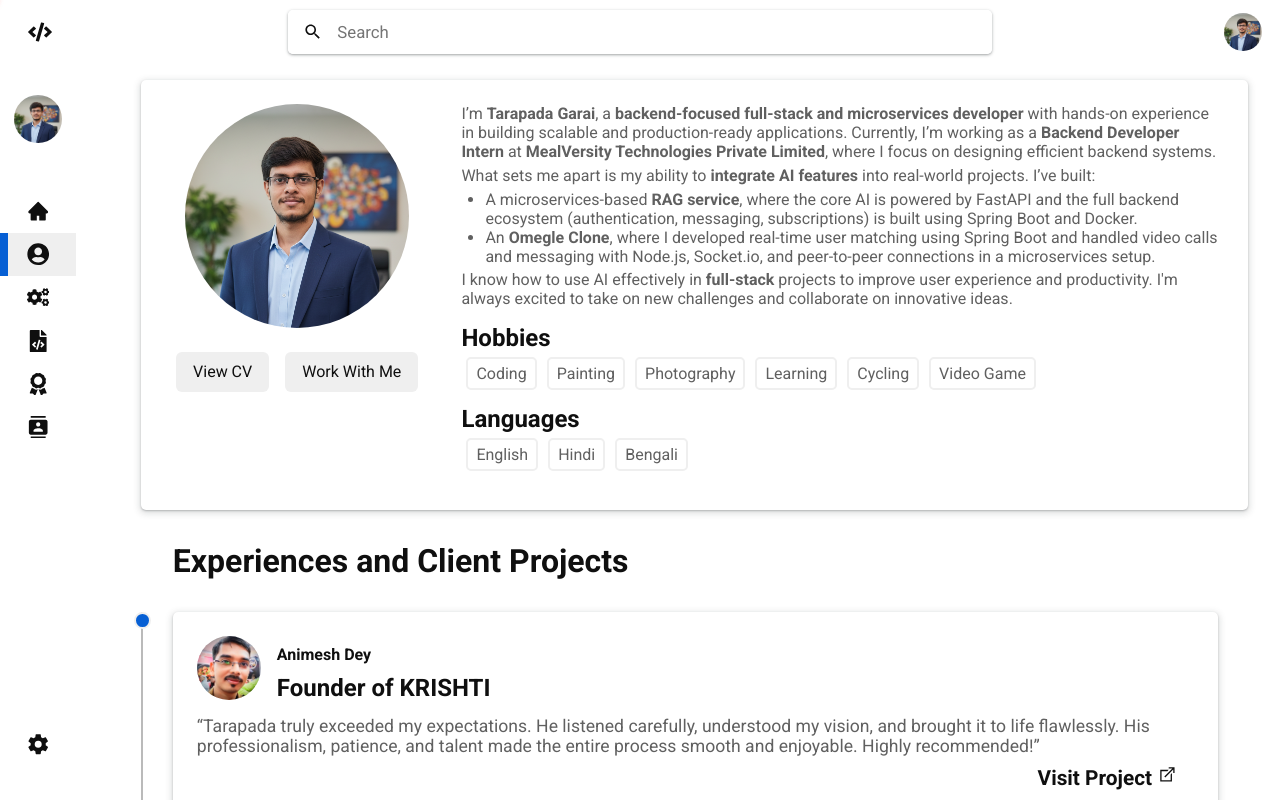
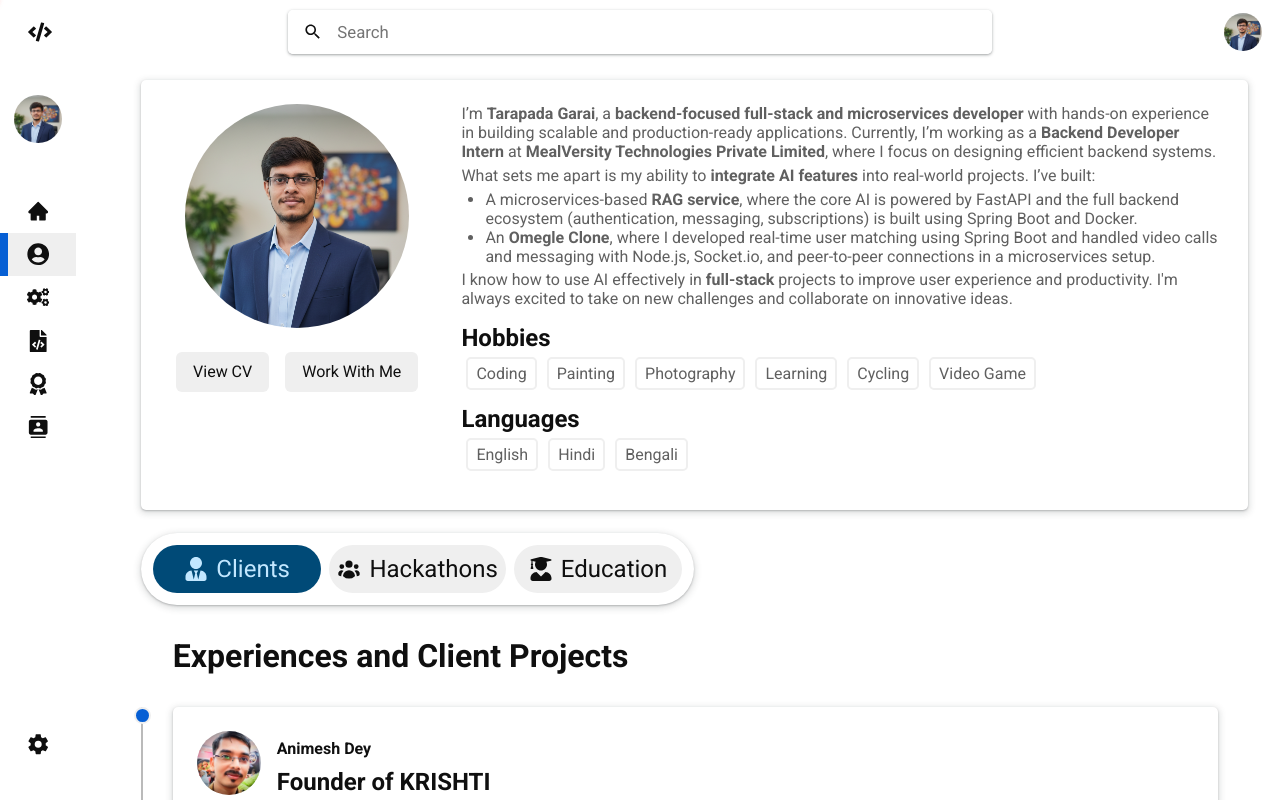
Before and after one commit to codingWithRakesh/React_Portfolio, a React (Vite) app: page /about in a window 1280 px wide. Shown: the top 800 px of the page. Built offline with nearby package versions, Linux system fonts and the light colour scheme; a web font is replaced by a local one.

Commit message:
feat: enhance certificates and projects sections with new Docker certificate, improve filtering options, and update UI components

```diff
--- a/src/App.css
+++ b/src/App.css
@@ -1133,9 +1133,35 @@
     gap: 2.5rem;
 }
 
+.tagComponent{
+    width: 100%;
+    display: flex;
+    align-items: center;
+}
+
 .titleSkill {
     width: 100%;
     color: var(--headerColor);
+}
+
+.projectTags{
+    padding: 0 1rem;
+    display: flex;
+    align-items: center;
+}
+
+.projectTag{
+    padding: 0 1rem;
+    height: 2.5rem;
+    display: flex;
+    align-items: center;
+    justify-content: center;
+    border-radius: 50px;
+    background-color: var(--componentBG);
+    color: var(--headerColor);
+    margin-left: .7rem;
+    cursor: pointer;
+    white-space: nowrap;
 }
 
 .skillBox {
@@ -1379,7 +1405,7 @@
     align-items: center;
     justify-content: center;
     gap: 2rem;
-    padding: 1rem 3rem;
+    padding: 1rem 3rem 3rem 3rem;
 }
 
 .projectShowAll{
@@ -1803,6 +1829,43 @@ img {
 /* about page */
 .about {
     padding: 1rem 2rem 2rem 4rem
+}
+
+.aboutButtons{
+    height: 4.5rem;
+    max-width: 50%;
+    display: flex;
+    align-items: center;
+    justify-content: center;
+    padding: .75rem;
+    background-color: var(--componentBG);
+    margin: 1.4rem 0 0 0;
+    border-radius: 50px;
+    gap: .5rem;
+}
+
+.aboutSectionButton{
+    height: 3rem;
+    border: none;
+    outline: none;
+    background-color: var(--componentBGhover);
+    color: var(--headerColor);
+    font-size: 1.5rem;
+    width: 100%;
+    border-radius: 50px;
+    padding: .5rem;
+    cursor: pointer;
+    display: flex;
+    align-items: center;
+    justify-content: center;
+    gap: .5rem;
+}
+
+.aboutSectionButtonIcon{
+    font-size: 1.5rem;
+    display: flex;
+    align-items: center;
+    justify-content: center;
 }
 
 .titleAbout {
@@ -2029,6 +2092,33 @@ img {
     padding: 0;
 }
 
+.certificateTagComponent {
+    width: 100%;
+    display: flex;
+    align-items: center;
+    padding-right: 2rem;
+}
+
+.certificateTags {
+    padding: 0 1rem;
+    display: flex;
+    align-items: center;
+}
+
+.certificatetag {
+    padding: 0 1rem;
+    height: 2.5rem;
+    display: flex;
+    align-items: center;
+    justify-content: center;
+    border-radius: 50px;
+    background-color: var(--componentBG);
+    color: var(--headerColor);
+    margin-left: .7rem;
+    cursor: pointer;
+    white-space: nowrap;
+}
+
 .certificate {
     columns: 2;
     gap: 1.8rem;
@@ -2482,3 +2572,8 @@ img {
 .error h1,p{
     color: var(--headerColor);
 }
+
+.activeTags{
+    background-color: #004A77 !important;
+    color: #C2E7FF;
+}
--- a/src/contexts/context.jsx
+++ b/src/contexts/context.jsx
@@ -3,7 +3,7 @@ import React, { createContext, useState } from 'react'
 export const UserContext = createContext()
 
 const UserContextProvider = ({ children }) => {
-    const [sidebar, setsidebar] = useState(screen.width < 1050)
+    const [sidebar, setsidebar] = useState(true) //screen.width < 1050
     return (
         <UserContext.Provider value={[[sidebar, setsidebar]]}>
             {children}
--- a/src/details/projects.jsx
+++ b/src/details/projects.jsx
@@ -51,46 +51,26 @@ export const projects = [
     {
         name: "RAG Service",
         link: "https://binary-v2-fz6d.vercel.app/",
-        skills: ["Java", "Spring", "Spring Boot", "Spring Security", "Spring Data", "Spring AI", "Python", "FastAPI", "Docker", "ChromaDB", "MongoDB", "Express js", "React", "Node js","TypeScript", "AI", "Tailwind", "React Router Dom", "Gemini", "JavaScript", "HTML", "CSS", "Flexbox", "Figma", "GitHub", "Git"],
+        skills: ["Java", "Spring", "Spring Boot", "Spring Security", "Spring Data", "Spring AI", "Python", "FastAPI", "Docker", "ChromaDB", "MongoDB", "Express js", "React", "Node js", "TypeScript", "AI", "Tailwind", "React Router Dom", "Gemini", "JavaScript", "HTML", "CSS", "Flexbox", "Figma", "GitHub", "Git"],
         video: binaryV2,
         checkName: "projects",
         gitHub: "https://github.com/codingWithRakesh/BinaryV2",
         ...colors,
         isNew: '17/02/2026 to 06/04/2026',
         isGood: false,
+        type: "best"
     },
     {
         name: "Omagle Clone",
         link: "https://omegle-clone-taupe.vercel.app/",
-        skills: ["Java", "Spring", "Spring Boot", "Spring Security", "Docker", "MongoDB", "Express js", "React", "Node js","TypeScript", "AI", "Tailwind", "React Router Dom", "ChatGPT", "JavaScript", "HTML", "CSS", "Flexbox", "Figma", "GitHub", "Git"],
+        skills: ["Java", "Spring", "Spring Boot", "Spring Security", "Docker", "MongoDB", "Express js", "React", "Node js", "TypeScript", "AI", "Tailwind", "React Router Dom", "ChatGPT", "JavaScript", "HTML", "CSS", "Flexbox", "Figma", "GitHub", "Git"],
         video: omageClone,
         checkName: "projects",
         gitHub: "https://github.com/codingWithRakesh/omegle-clone",
         ...colors,
         isNew: '17/02/2026 to 06/04/2026',
         isGood: false,
-    },
-    {
-        name: "Room For Cheat",
-        link: "https://roomforcheat.vercel.app/",
-        skills: ["Java", "Spring", "Spring Boot", "Spring Security", "Spring Data", "Docker", "MongoDB", "Express js", "React", "Node js","TypeScript", "AI", "Tailwind", "React Router Dom", "Gemini", "JavaScript", "HTML", "CSS", "Flexbox", "Figma", "GitHub", "Git"],
-        video: roonForCheatVideo,
-        checkName: "projects",
-        gitHub: "https://github.com/codingWithRakesh/CheatRoom",
-        ...colors,
-        isNew: '17/02/2026 to 06/04/2026',
-        isGood: false,
-    },
-    {
-        name: "Real Bhutan",
-        link: "https://www.realbhutan.in/",
-        skills: ["MongoDB", "Express js", "React", "Node js", "Nginx", "PM2", "Tailwind", "React Router Dom", "ChatGPT", "JavaScript", "HTML", "CSS", "Flexbox", "Figma", "GitHub", "Git"],
-        image: reatBhutanImg,
-        checkName: "projects",
-        gitHub: "https://github.com/codingWithRakesh/lottery-result",
-        ...colors,
-        isNew: '17/02/2026 to 06/04/2026',
-        isGood: false,
+        type: "best"
     },
     {
         name: "Instagram Clone AI",
@@ -113,7 +93,46 @@ export const projects = [
         ],
         Timeframe: "6 March 2025 - 20 May 2025",
         isNew: '17/02/2026 to 06/04/2026',
-        isGood: false
+        isGood: false,
+        type: "best"
+    },
+    {
+        name: "Room For Cheat",
+        link: "https://roomforcheat.vercel.app/",
+        skills: ["Java", "Spring", "Spring Boot", "Spring Security", "Spring Data", "Docker", "MongoDB", "Express js", "React", "Node js", "TypeScript", "AI", "Tailwind", "React Router Dom", "Gemini", "JavaScript", "HTML", "CSS", "Flexbox", "Figma", "GitHub", "Git"],
+        video: roonForCheatVideo,
+        checkName: "projects",
+        gitHub: "https://github.com/codingWithRakesh/CheatRoom",
+        ...colors,
+        isNew: '17/02/2026 to 06/04/2026',
+        isGood: false,
+        type: "best"
+    },
+    {
+        name: "Spotify Clone",
+        link: "https://spotify-clone-one-alpha.vercel.app/",
+        skills: ["MongoDB", "Express js", "React", "Node js", "TypeScript", "Tailwind", "React Router Dom", "ChatGPT", "JavaScript", "HTML", "CSS", "Flexbox", "Figma", "GitHub", "Git"],
+        video: Spotify,
+        checkName: "projects",
+        gitHub: "https://github.com/codingWithRakesh/spotify-clone",
+        labels: ['HTML', 'Tailwind', 'JavaScript'],
+        data: [6, 38, 12, 44],
+        backgroundColor: [
+            'rgba(54, 162, 235, 0.2)',
+            'rgba(255, 99, 132, 0.2)',
+            'rgba(75, 192, 192, 0.2)',
+            'rgba(255, 206, 86, 0.2)',
+        ],
+        borderColor: [
+            'rgba(54, 162, 235, 1)',
+            'rgba(255, 99, 132, 1)',
+            'rgba(75, 192, 192, 1)',
+            'rgba(255, 206, 86, 1)',
+        ],
+        Timeframe: "02 June 2025 - 21 June 2025",
+        isNew: '17/02/2026 to 06/04/2026',
+        isGood: false,
+        type: "best"
     },
     {
         name: "Google Keep Clone AI",
@@ -136,7 +155,19 @@ export const projects = [
         ],
         Timeframe: "16 January 2025 - 03 February 2025",
         isNew: '17/02/2026 to 06/04/2026',
-        isGood: false
+        isGood: false,
+        type: "best"
+    },
+    {
+        name: "Real Bhutan",
+        link: "https://www.realbhutan.in/",
+        skills: ["MongoDB", "Express js", "React", "Node js", "Nginx", "PM2", "Tailwind", "React Router Dom", "ChatGPT", "JavaScript", "HTML", "CSS", "Flexbox", "Figma", "GitHub", "Git"],
+        image: reatBhutanImg,
+        checkName: "projects",
+        gitHub: "https://github.com/codingWithRakesh/lottery-result",
+        ...colors,
+        isNew: '17/02/2026 to 06/04/2026',
+        isGood: false,
     },
     {
         name: "HackStorm Hackathon Project",
@@ -147,13 +178,13 @@ export const projects = [
         gitHub: "https://github.com/codingWithRakesh/LandChain",
         ...colors,
         isNew: '17/04/2026 to 06/07/2026',
-        isGood: false,
-        checkCertificket : "HackStormHackathon"
+        isGood: true,
+        checkCertificket: "HackStormHackathon"
     },
     {
         name: "Binary V2 Hackathon Project",
         link: "https://binary-v2-fz6d.vercel.app/",
-        skills: ["Java", "Spring", "Spring Boot", "Spring Security", "Spring Data", "Spring AI", "Python", "FastAPI", "Docker", "ChromaDB", "MongoDB", "Express js", "React", "Node js","TypeScript", "AI", "Tailwind", "React Router Dom", "Gemini", "JavaScript", "HTML", "CSS", "Flexbox", "Figma", "GitHub", "Git"],
+        skills: ["Java", "Spring", "Spring Boot", "Spring Security", "Spring Data", "Spring AI", "Python", "FastAPI", "Docker", "ChromaDB", "MongoDB", "Express js", "React", "Node js", "TypeScript", "AI", "Tailwind", "React Router Dom", "Gemini", "JavaScript", "HTML", "CSS", "Flexbox", "Figma", "GitHub", "Git"],
         video: binaryV2,
         checkName: "projects",
         gitHub: "https://github.com/codingWithRakesh/BinaryV2",
@@ -164,14 +195,14 @@ export const projects = [
     {
         name: "Xibit 2.0 Hackathon Project",
         link: "https://xibit2026.vercel.app/",
-        skills: ["Java", "Spring", "Spring Boot", "Spring Security", "Spring Data", "Spring AI", "Python", "FastAPI", "Docker", "ChromaDB", "MongoDB", "Express js", "React", "Node js","TypeScript", "AI", "Tailwind", "React Router Dom", "Gemini", "JavaScript", "HTML", "CSS", "Flexbox", "Figma", "GitHub", "Git"],
+        skills: ["Java", "Spring", "Spring Boot", "Spring Security", "Spring Data", "Spring AI", "Python", "FastAPI", "Docker", "ChromaDB", "MongoDB", "Express js", "React", "Node js", "TypeScript", "AI", "Tailwind", "React Router Dom", "Gemini", "JavaScript", "HTML", "CSS", "Flexbox", "Figma", "GitHub", "Git"],
         video: xibit,
         checkName: "projects",
         gitHub: "https://github.com/codingWithRakesh/Xibit-2026",
         ...colors,
         isNew: '17/02/2026 to 06/04/2026',
         isGood: false,
-        checkCertificket : "TEXIBITION2Hackathon"
+        checkCertificket: "TEXIBITION2Hackathon"
     },
     {
         name: "Uniquedokraworkshop",
@@ -216,31 +247,6 @@ export const projects = [
             'rgba(75, 192, 192, 1)',
         ],
         Timeframe: "23 June 2025 - 27 July 2025",
-        isNew: '17/02/2026 to 06/04/2026',
-        isGood: false
-    },
-    {
-        name: "Spotify Clone",
-        link: "https://spotify-clone-one-alpha.vercel.app/",
-        skills: ["MongoDB", "Express js", "React", "Node js", "TypeScript", "Tailwind", "React Router Dom", "ChatGPT", "JavaScript", "HTML", "CSS", "Flexbox", "Figma", "GitHub", "Git"],
-        video: Spotify,
-        checkName: "projects",
-        gitHub: "https://github.com/codingWithRakesh/spotify-clone",
-        labels: ['HTML', 'Tailwind', 'JavaScript'],
-        data: [6, 38, 12, 44],
-        backgroundColor: [
-            'rgba(54, 162, 235, 0.2)',
-            'rgba(255, 99, 132, 0.2)',
-            'rgba(75, 192, 192, 0.2)',
-            'rgba(255, 206, 86, 0.2)',
-        ],
-        borderColor: [
-            'rgba(54, 162, 235, 1)',
-            'rgba(255, 99, 132, 1)',
-            'rgba(75, 192, 192, 1)',
-            'rgba(255, 206, 86, 1)',
-        ],
-        Timeframe: "02 June 2025 - 21 June 2025",
         isNew: '17/02/2026 to 06/04/2026',
         isGood: false
     },
--- a/src/details/skills.jsx
+++ b/src/details/skills.jsx
@@ -378,6 +378,7 @@ export const skills = [
         data: [70, 30],
         checkName: "skills",
         iconOut: true,
+        isCertified: true
     },
     {
         name: "Nginx",
--- a/src/pages/About.jsx
+++ b/src/pages/About.jsx
@@ -1,4 +1,4 @@
-import { useContext, useEffect } from 'react'
+import { useContext, useEffect, useState } from 'react'
 import '../App.css'
 import { UserContext } from '../contexts/context'
 import ExpensesCom from '../component/ExpensesCom'
@@ -6,11 +6,14 @@ import { useTopLoader } from '../contexts/topLoderContext'
 import AboutCom from '../component/AboutCom'
 import { details } from '../details/details.jsx'
 import { useShowDetails } from '../contexts/showDetailsContext.jsx'
+import { FaUserGraduate, FaUserTie } from 'react-icons/fa'
+import { HiMiniUserGroup } from 'react-icons/hi2'
 
 const About = () => {
   const [[sidebar]] = useContext(UserContext)
   const [[, setProgress]] = useTopLoader()
   const [[, setTypeData]] = useShowDetails();
+  const [isShow, setIsShow] = useState("client") //client, hackathon, education
 
   useEffect(() => {
     setProgress(20)
@@ -28,13 +31,39 @@ const About = () => {
     <div className={`mainContainer about ${sidebar ? "mainContainerSmall" : ""}`}>
       <AboutCom aboutBox={details.about.aboutBox} />
 
+      <div className="aboutButtons boxShadows">
+        <button className={`aboutSectionButton ${isShow === "client" ? "activeTags" : ""}`} onClick={() => setIsShow("client")}>
+          <span className="aboutSectionButtonIcon">
+            <FaUserTie />
+          </span>
+          Clients
+        </button>
+
+        <button className={`aboutSectionButton ${isShow === "hackathon" ? "activeTags" : ""}`} onClick={() => setIsShow("hackathon")}>
+          <span className="aboutSectionButtonIcon">
+            <HiMiniUserGroup />
+          </span>
+          Hackathons
+          </button>
+
+        <button className={`aboutSectionButton ${isShow === "education" ? "activeTags" : ""}`} onClick={() => setIsShow("education")}>
+          <span className="aboutSectionButtonIcon">
+            <FaUserGraduate />
+          </span>
+          Education
+        </button>
+      </div>
+
+      {isShow === "client" && (
         <section className="col">
           <h1 className="titleAbout">Experiences and Client Projects</h1>
           <div className="contents">
             {details.about.expenses.map((data, index) => (<ExpensesCom data={data} key={index} />))}
           </div>
         </section>
+      )}
 
+      {isShow === "hackathon" && (
         <section className="col">
           <h1 className="titleAbout">Additional Participation</h1>
           <div className="contents">
@@ -45,13 +74,16 @@ const About = () => {
               ))}
           </div>
         </section>
+      )}
 
+      {isShow === "education" && (
         <section className="col">
           <h1 className="titleAbout">Education</h1>
           <div className="contents">
             {details.about.education.map((data, index) => (<ExpensesCom data={data} key={index} />))}
           </div>
         </section>
+      )}
     </div>
   )
 }
```
Also changed, not shown: src/details/certificates.jsx (+30 -9 lines), src/media.css (+18 -0 lines), src/pages/Certificates.jsx (+22 -4 lines), src/pages/Projects.jsx (+22 -2 lines), src/assets/certificate/docker.jpg (added), 1 other file (tests, documents, lock files or other folders). Lines whose indentation alone changed are shown as unchanged.
